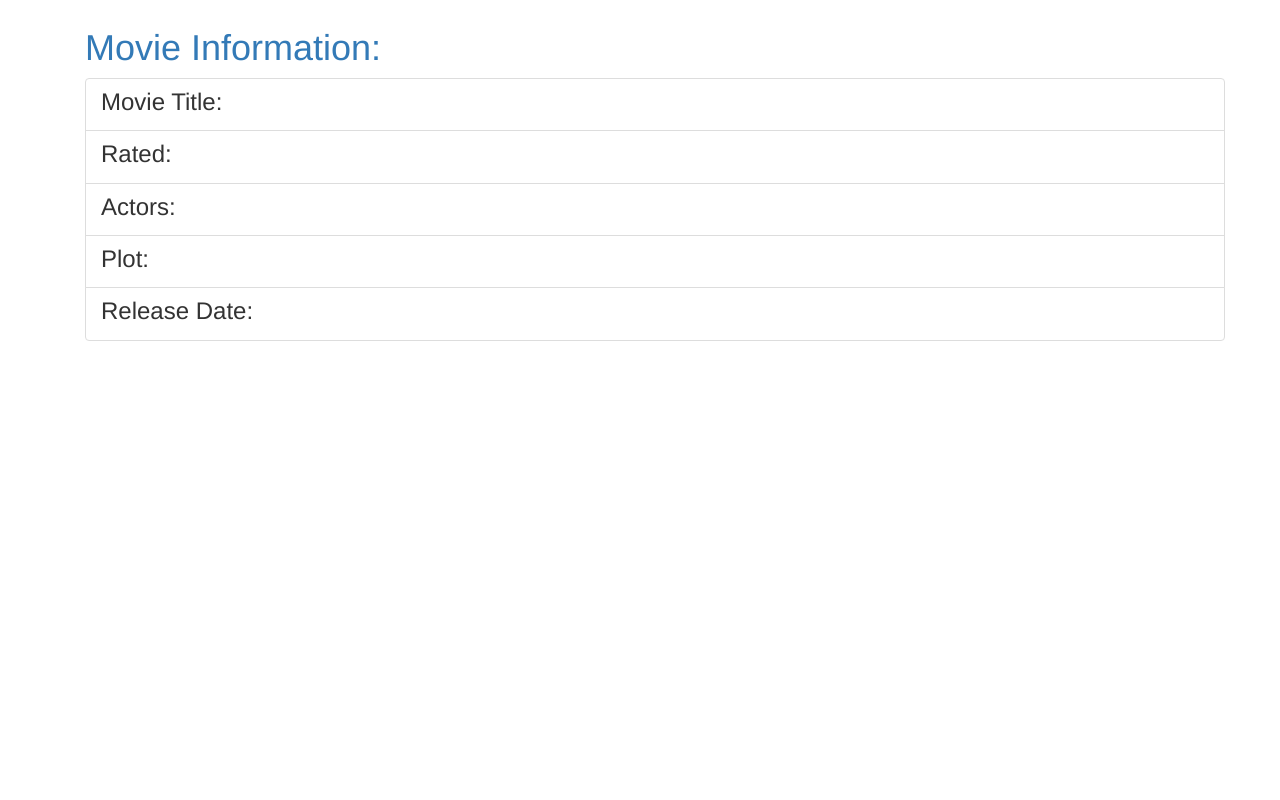
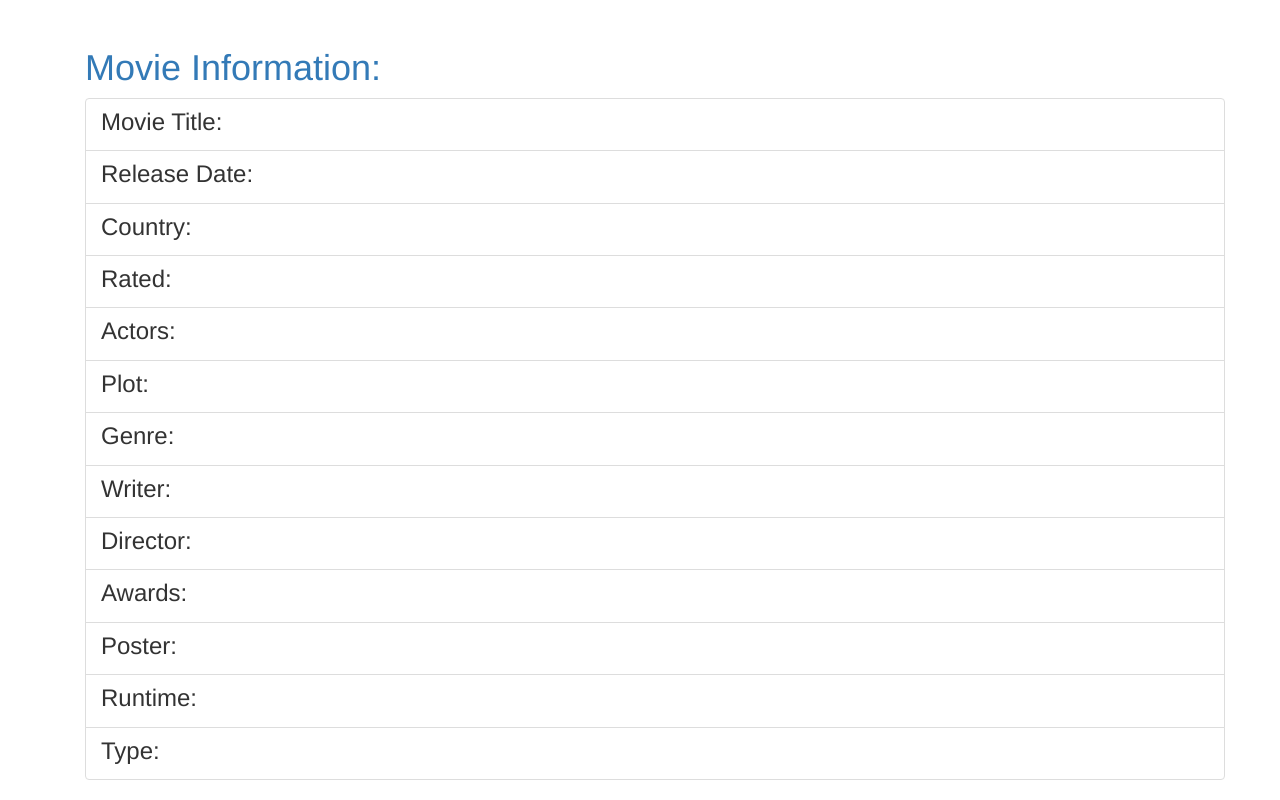
Before and after one commit to mbl14b/Lesson8_ajax, a plain HTML site: page Lesson8_AssignmentFiles/index.html in a window 1280 px wide. Shown: the part 457-1257 px from the top of the page. Before the commit the page ends 818 px from the top, so only its background shows below. Drawn offline with nearby package versions, Linux system fonts and the light colour scheme.

Commit message:
Lesson 9 final commit

```diff
--- a/Lesson8_AssignmentFiles/index.html
+++ b/Lesson8_AssignmentFiles/index.html
@@ -1,11 +1,12 @@
+/* global $ */
 <html>
 <!- -
 Program Name:   Seminole Movie Connection
-Author:
-Date:
+Author: Madison Levine
+Date: April 10th, 2017
 Filename:   index.html
 - ->
-
+/*global $*/
 <head>
     <script type="text/javascript"></script>
     <script src="https://ajax.googleapis.com/ajax/libs/jquery/2.1.3/jquery.min.js"></script>
@@ -36,22 +37,52 @@ Filename:   index.html
             <p class="list-group-item-text lead text-primary" id="Title"> </p>
         </a>
         <a href="#" class="list-group-item">
+            <h3 class="list-group-item-heading">Release Date:</h3>
+            <p class="list-group-item-text lead text-primary" id="Released"> </p>
+        </a>
+        <a href="#" class="list-group-item">
+            <h3 class="list-group-item-heading">Country:</h3>
+            <p class="list-group-item-text lead text-primary" id="Country"> </p>
+        </a>
+        <a href="#" class="list-group-item">
             <h3 class="list-group-item-heading">Rated:</h3>
             <p class="list-group-item-text lead text-primary" id="Rated"> </p>
         </a>
         <a href="#" class="list-group-item">
             <h3 class="list-group-item-heading">Actors:</h3>
-            <p class="list-group-item-text lead text-primary" id="Actors">  </p>
+            <p class="list-group-item-text lead text-primary" id="Actors"> </p>
         </a>
-
         <a href="#" class="list-group-item">
             <h3 class="list-group-item-heading">Plot:</h3>
-            <p class="list-group-item-text lead text-primary" id="Plot">  </p>
-	    </a>
-
+            <p class="list-group-item-text lead text-primary" id="Plot"> </p>
+        </a>
         <a href="#" class="list-group-item">
-            <h3 class="list-group-item-heading">Release Date:</h3>
-            <p class="list-group-item-text lead text-primary" id="Released">  </p>
+            <h3 class="list-group-item-heading">Genre:</h3>
+            <p class="list-group-item-text lead text-primary" id="Genre"> </p>
+        </a>
+        <a href="#" class="list-group-item">
+            <h3 class="list-group-item-heading">Writer:</h3>
+            <p class="list-group-item-text lead text-primary" id="Writer"> </p>
+        </a>
+        <a href="#" class="list-group-item">
+            <h3 class="list-group-item-heading">Director:</h3>
+            <p class="list-group-item-text lead text-primary" id="Director"> </p>
+        </a>
+        <a href="#" class="list-group-item">
+            <h3 class="list-group-item-heading">Awards:</h3>
+            <p class="list-group-item-text lead text-primary" id="Awards"> </p>
+        </a>
+        <a href="#" class="list-group-item">
+            <h3 class="list-group-item-heading">Poster:</h3>
+            <p class="list-group-item-text lead text-primary" id="Poster"> </p>
+        </a>
+        <a href="#" class="list-group-item">
+            <h3 class="list-group-item-heading">Runtime:</h3>
+            <p class="list-group-item-text lead text-primary" id="Runtime"> </p>
+        </a>
+        <a href="#" class="list-group-item">
+            <h3 class="list-group-item-heading">Type:</h3>
+            <p class="list-group-item-text lead text-primary" id="Type"> </p>
         </a>
 
     </div>
@@ -71,6 +102,14 @@ Filename:   index.html
                      $('#Actors').html(json.Actors);
                      $('#Plot').html(json.Plot);
                      $('#Released').html(json.Released);
+                     $('#Awards').html(json.Awards);
+                     $('#Country').html(json.Country);
+                     $('#Genre').html(json.Genre);
+                     $('#Poster').html(json.Poster);
+                     $('#Writer').html(json.Writer);
+                     $('#Director').html(json.Director);
+                     $('#Runtime').html(json.Runtime);
+                     $('#Type').html(json.Type);
                 })
                 .fail(function() {
                       alert("Posting failed.");
```
Also changed, not shown: 1 other file.
